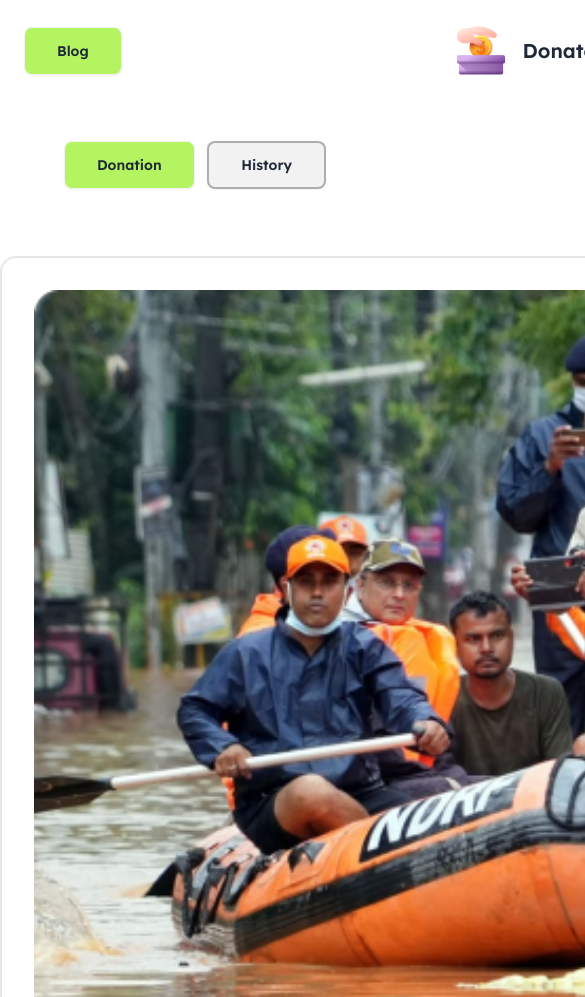
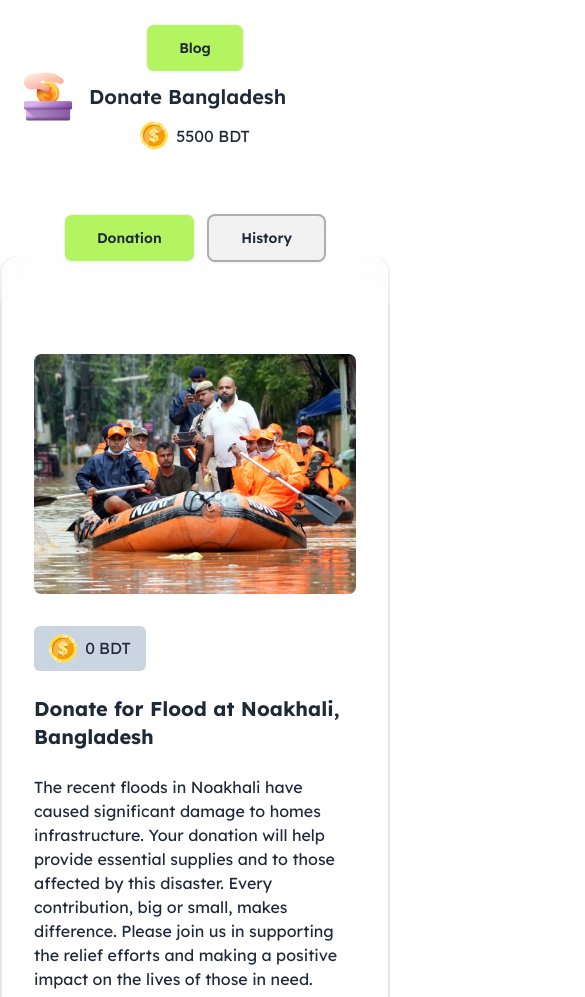
Before and after one commit to Tanvir4312/assignment-05, a plain HTML site: page index.html in a window 390 px wide. Shown: the top 997 px of the page, 585 px wide, since content can reach past the window. Drawn offline with nearby package versions, Linux system fonts and the light colour scheme.

Commit message:
responsive add

```diff
--- a/index.html
+++ b/index.html
@@ -16,8 +16,8 @@
     <section id="navbar" class=" fixed top-0 left-0 right-0 mb-16 backdrop-blur-lg">
 
         <!----------------------------- Navbar Start -------------------------------->
-        <div class="md:bg-[#F9F7F3] bg-none backdrop-blur-3xl z-50">
-            <div class="flex justify-between items-center w-[1170px] mx-auto p-6">
+        <div class="md:bg-[#F9F7F3] bg-none backdrop-blur-3xl">
+            <div class="md:flex text-center justify-between items-center md:w-[1170px] mx-auto p-6">
                 <!-- Blog Button -->
                 <div>
                     <div>
@@ -29,7 +29,7 @@
                     <a class="btn btn-ghost text-xl ">Donate Bangladesh</a>
                 </div>
                 <!-- Navbar BDT -->
-                <div>
+                <div class="flex items-center justify-center">
                     <img class="mr-2" src="assets/coin.png" alt="" srcset="">
                     <p><span>5500</span> BDT</p>
                 </div>
@@ -45,11 +45,11 @@
     </section>
 
 
-    <main class="w-[1170px] mx-auto mt-32">
+    <main class="md:w-[1170px] mx-auto mt-32">
         <div class="pt-32">
             <!-- Card Section -->
             <!-- Card- 1 -->
-            <div class="grid md:grid-cols-2 gap-8 border-2 border-[#1111111A] p-8 rounded-2xl mb-5">
+            <div class="grid md:grid-cols-2 gap-8 border-2 border-[#1111111A] pt-24 px-8 pb-8 md:p-8 rounded-2xl mb-5">
                 <!-- Image -->
                 <div class="col-span-1">
                     <img class="h-full w-full" src="assets/noakhali.png" alt="">
```
Also changed, not shown: blog.html (+2 -2 lines).
